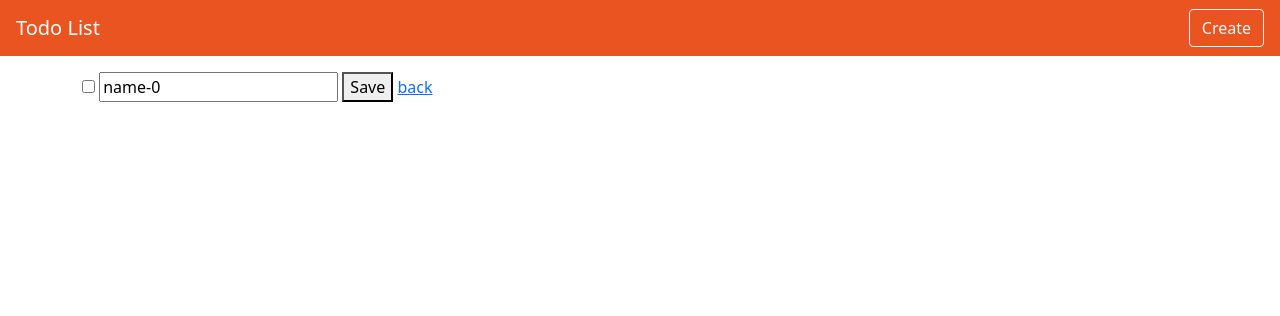
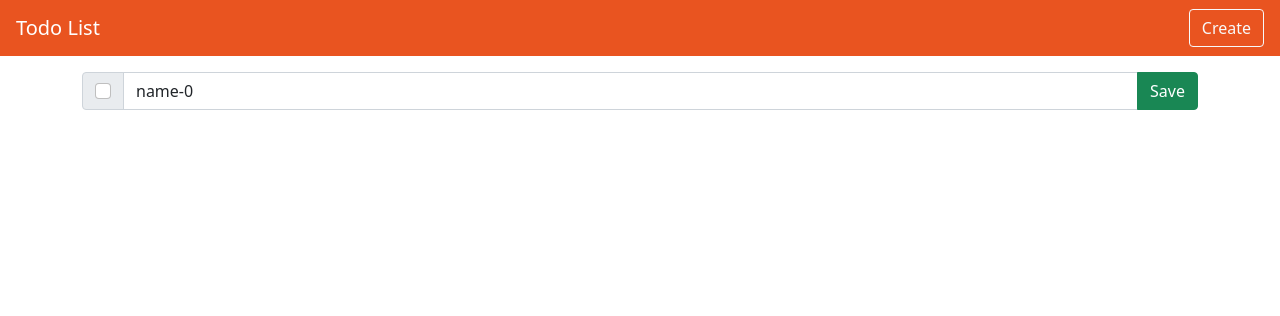
Before and after one commit to larrytherealboy/todo-list, a Node server app: page /todos/600000000000000000000001/edit in a window 1280 px wide. Shown: the top 316 px of the page. Run offline with Node 20, Linux system fonts and the light colour scheme; data comes from the database, SQL or seed files in the repository; some libraries are stand-ins or nearby versions.

Commit message:
feat: modify edit page ui

```diff
--- a/views/detail.hbs
+++ b/views/detail.hbs
@@ -7,5 +7,4 @@
     <a class="btn btn-success" href="/todos/{{ todo._id }}/edit">edit</a>
     <button class="btn btn-danger" type="submit">delete</button>
   </div>
-
 </form>
--- a/views/edit.hbs
+++ b/views/edit.hbs
@@ -1,6 +1,10 @@
-<form action="/todos/{{ todo._id }}?_method=PUT" method="POST">
-  <input type="checkbox" name="isDone" {{#if todo.isDone}} checked {{/if}}>
-  <input type="text" placeholder="name" name="name" value={{ todo.name }}>
-  <button type="submit">Save</button>
-  <a href="/">back</a>
+
+<form action="/todos/{{ todo._id }}?_method=PUT" method="POST" style="display: inline;">
+  <div class="input-group">
+    <div class="input-group-text">
+      <input type="checkbox" class="form-check-input mt-0" name="isDone" {{#if todo.isDone}} checked {{/if}}>
+    </div>
+    <input class="form-control" type="text" placeholder="name" name="name" value="{{ todo.name }}">
+    <button class="btn btn-success" type="submit">Save</button>
+  </div>
 </form>
```
